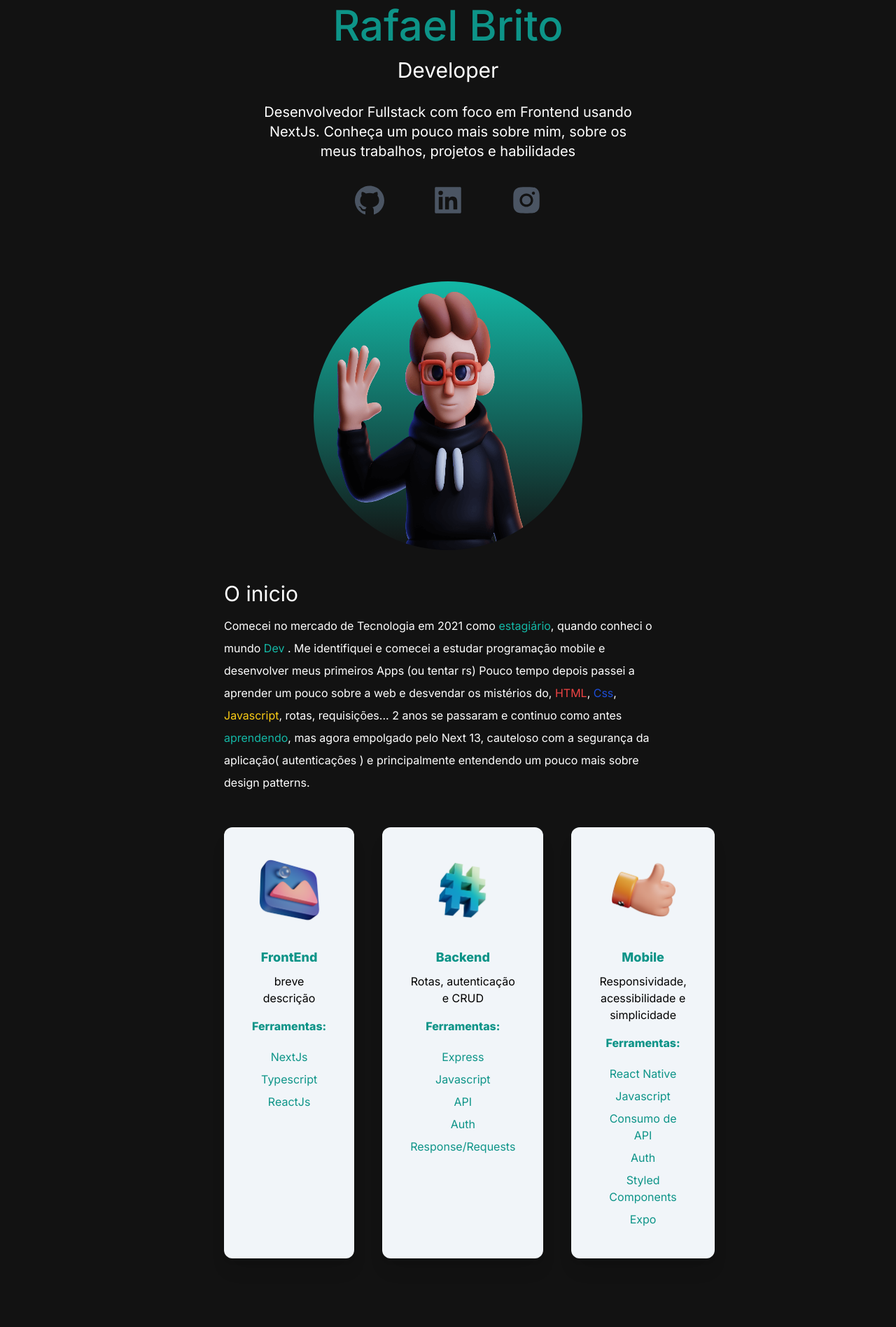
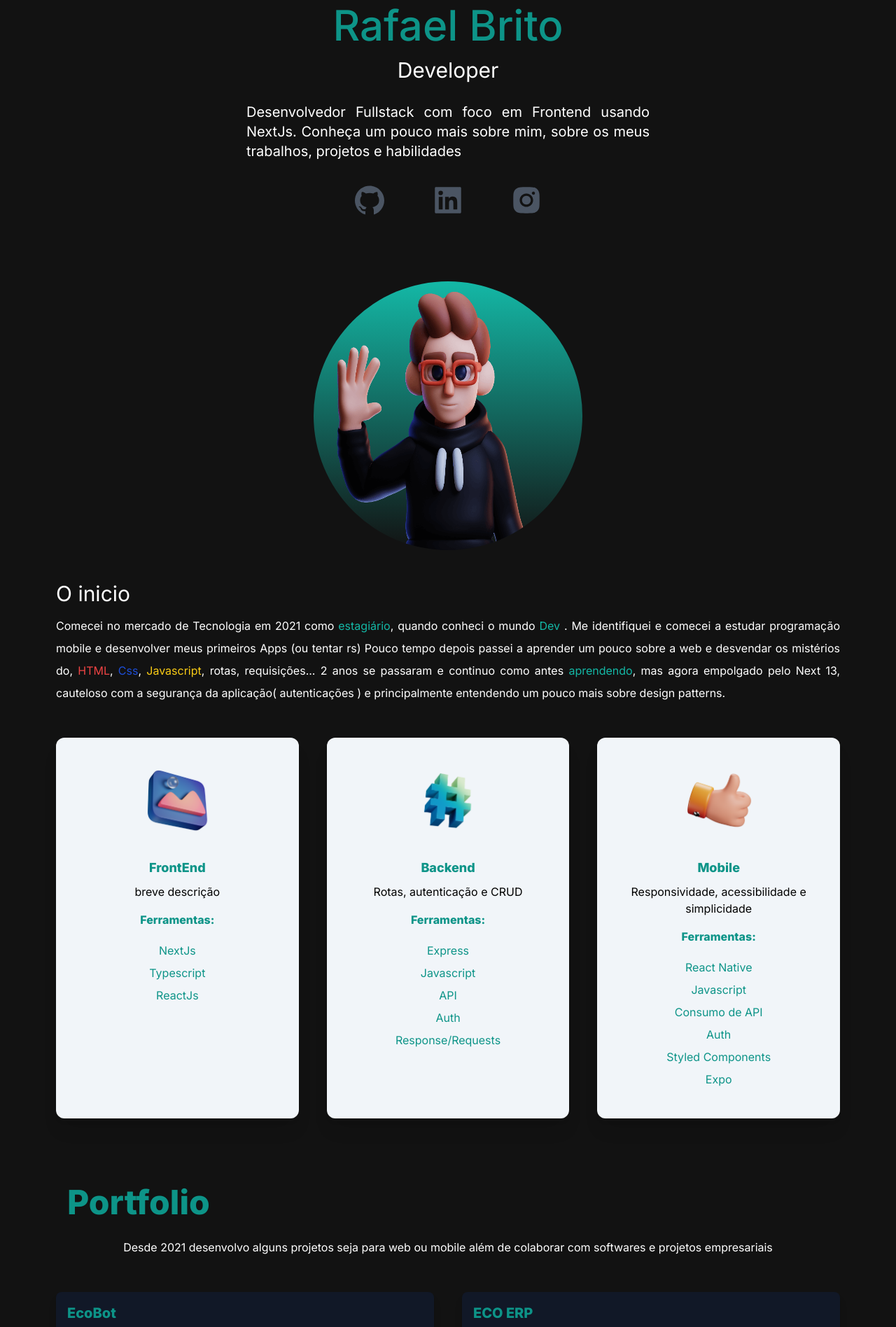
Before and after one commit to rafael3007/portfolio, a Next.js app: page / in a window 1280 px wide. Shown: the part 200-2096 px from the top of the page at 70% size. Built offline with nearby package versions, Linux system fonts and the light colour scheme.

Commit message:
download

```diff
--- a/src/app/layout.tsx
+++ b/src/app/layout.tsx
@@ -24,8 +24,8 @@ export default function RootLayout({
       </head>
       <body className={inter.className} >
         <ThemeProviders>
-          <div>
-            <main className="light:bg-white px-10 dark:bg-gray-900 md:px-20 lg:px-40">
+          <div className='min-w-[500px]'>
+            <main className="light:bg-white px-10 dark:bg-gray-900 min-w-[500px]">
                 <Navbar />
               {children}
             </main>
--- a/src/app/page.tsx
+++ b/src/app/page.tsx
@@ -49,7 +49,7 @@ export default function Home() {
 
   return (
     <div>
-      <main className=" light:bg-white px-10 dark:bg-gray-900 md:px-20 lg:px-40">
+      <main className=" light:bg-white px-10 dark:bg-gray-900 min-h-[500px]">
         <section className="min-h-screen">
           <div className="text-center p-10 py-10">
             <h2 className="text-5xl py-2 text-teal-600 font-medium dark:text-teal-400 md:text-6xl">
@@ -58,7 +58,7 @@ export default function Home() {
             <h3 className="text-2xl py-2 dark:text-white md:text-3xl">
               Developer
             </h3>
-            <p className="light:text-white text-md py-5 leading-8 dark:text-gray-200 max-w-xl mx-auto md:text-xl">
+            <p className="light:text-white text-md py-5 leading-8 dark:text-gray-200 max-w-xl mx-auto text-justify md:text-xl">
               Desenvolvedor Fullstack com foco em Frontend usando NextJs. Conheça um pouco mais sobre mim, sobre os meus trabalhos, projetos e habilidades
             </p>
             <div className="text-5xl flex justify-center gap-16 py-3 text-gray-600 dark:text-gray-400">
@@ -72,6 +72,7 @@ export default function Home() {
                 {imageAlternate ? (
                   <Image
                     src={imageProfile}
+
                     layout="fill"
                     alt="Imagem real"
                   />
@@ -90,7 +91,7 @@ export default function Home() {
         <section>
           <div>
             <h3 className="text-3xl py-1 dark:text-white ">O inicio</h3>
-            <p className=" light:text-white text-md py-2 leading-8  dark:text-gray-200">
+            <p className=" light:text-white text-md py-2 leading-8 text-justify dark:text-gray-200">
               Comecei no mercado de Tecnologia em 2021 como <span className="text-teal-500"> estagiário</span>, quando conheci o mundo
               <span className="text-teal-500"> Dev </span>. Me identifiquei e comecei a estudar programação mobile e desenvolver meus primeiros Apps (ou tentar rs)
               Pouco tempo depois passei a aprender um pouco sobre a web e desvendar os mistérios do,<span className="text-red-500"> HTML</span>, <span className="text-blue-700">Css</span>, <span className="text-yellow-400">Javascript</span>, rotas, requisições...
@@ -143,7 +144,7 @@ export default function Home() {
         <section className="py-10">
           <div>
             <h3 className="text-teal-600 font-extrabold p-2 m-2 text-5xl dark:text-white">Portfolio</h3>
-            <p className="text-white text-md py-2 leading-8 dark:text-gray-200">
+            <p className="text-white text-md py-2 leading-8 text-center dark:text-gray-200">
               Desde 2021 desenvolvo alguns projetos seja para web ou mobile além de colaborar com softwares e projetos empresariais
             </p>
           </div>
--- a/src/components/Navbar.tsx
+++ b/src/components/Navbar.tsx
@@ -18,7 +18,7 @@ export default function Navbar() {
                   <a
                     className="bg-gradient-to-r from-cyan-500 text- to-teal-500 text-white px-4 py-2 border-none rounded-md ml-8"
                     href="../../public/pdf/curriculum.pdf"
-                    download={"../../public/pdf/curriculum.pdf"}
+                    download={"curriculum.pdf"}
                 >
                   Resume
                 </a>
```
